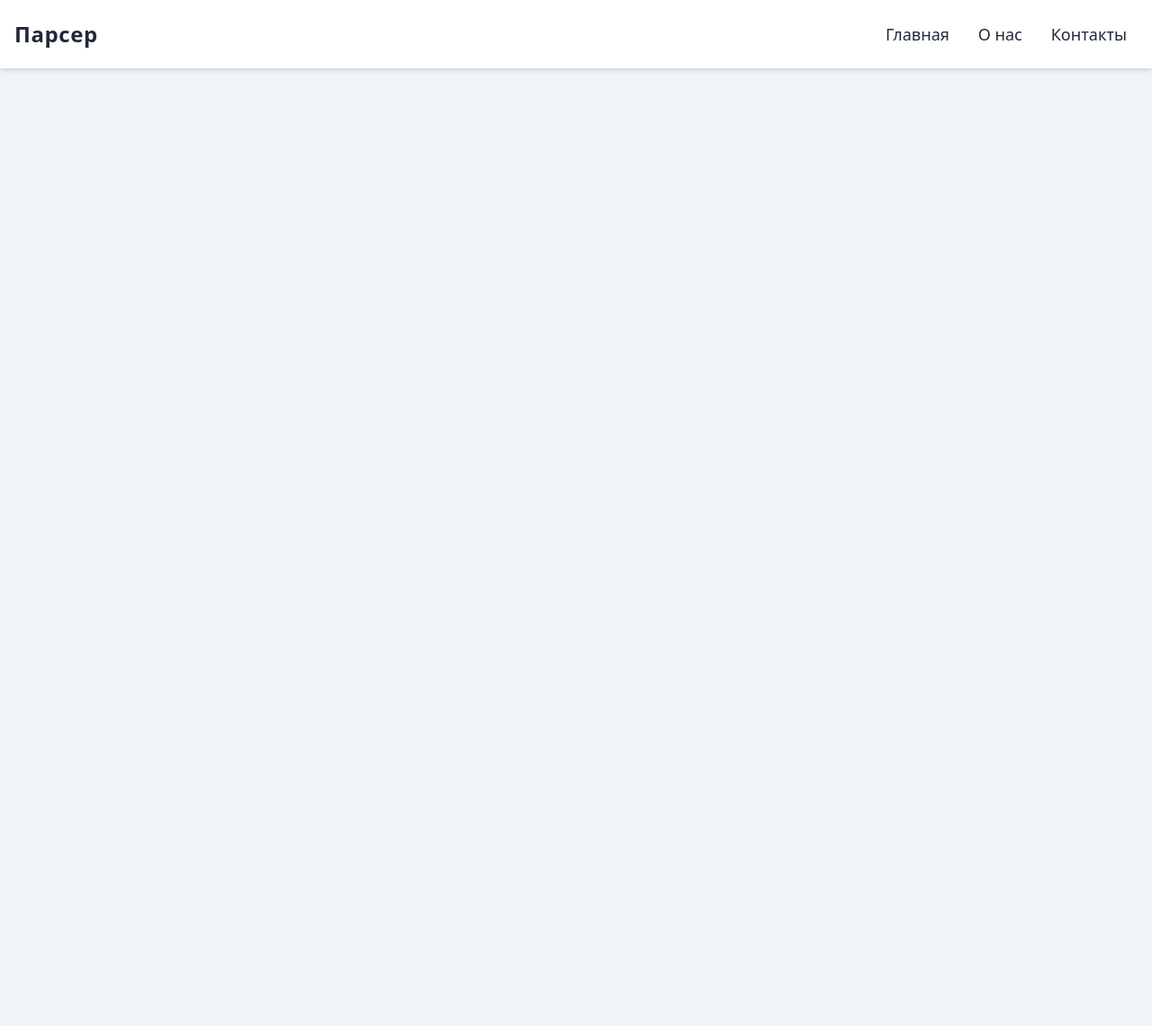
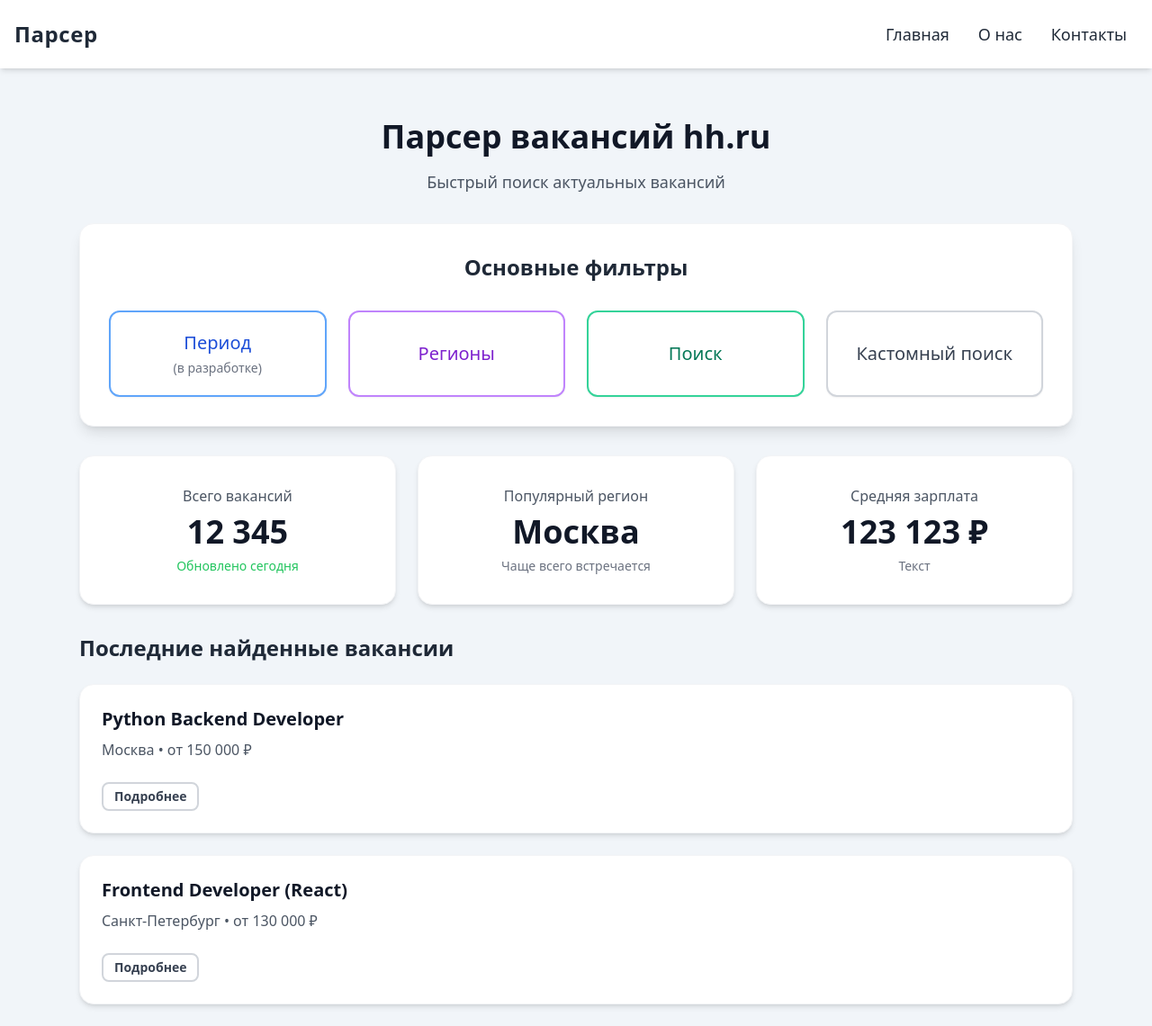
Before and after one commit to 4eLoBeK-001/HHParser, a Django app: page /home/ in a window 1280 px wide. Shown: the whole page at 90% size. Before the commit the page ends 79 px from the top, so only its background shows below. Run offline with Django 5.2, Linux system fonts and the light colour scheme; some libraries are stand-ins or nearby versions.

Commit message:
added the main page template

```diff
--- a/hh_app/urls.py
+++ b/hh_app/urls.py
@@ -7,7 +7,7 @@ app_name = 'hh_app'
 
 urlpatterns = [
     path('home/', views.home_page),
-    path('query/', views.searchquery_page),
+    path('query/', views.searchquery_page, name='searchquery_page'),
     path('vacancies/<str:search_query>/', views.statistics, name='statistics'),
     path('vacancies/<str:search_query>/detail/', views.detail_statistics, name='detail_statistics'),
 ]
--- a/templates/hh_app/content.html
+++ b/templates/hh_app/content.html
@@ -5,7 +5,7 @@
 
     <!-- Заголовок -->
     <h1 class="text-center text-5xl font-extrabold mb-10 text-gray-800">
-        Заголовок
+        Поиск
     </h1>
     <div class="bg-white p-8 rounded-2xl shadow-lg border border-gray-200">
 
--- a/templates/hh_app/home.html
+++ b/templates/hh_app/home.html
@@ -2,8 +2,93 @@
 
 {% block content %}
 
-<div id="content" class="max-w-6xl mx-auto mt-12 p-6">
+<div id="content" class="max-w-6xl mx-auto mt-8 p-6 space-y-8">
 
+    <!-- Заголовок -->
+    <div class="text-center space-y-4">
+        <h1 class="text-4xl font-bold text-gray-900">Парсер вакансий hh.ru</h1>
+        <p class="text-gray-600 text-lg">Быстрый поиск актуальных вакансий</p>
+    </div>
+
+    <!-- ОСНОВНЫЕ КНОПКИ -->
+    <div class="bg-white rounded-2xl shadow-lg p-8 border border-gray-100">
+        <h2 class="text-2xl font-semibold text-gray-800 mb-8 text-center">
+            Основные фильтры
+        </h2>
+
+        <div class="grid grid-cols-1 sm:grid-cols-2 lg:grid-cols-4 gap-6">
+            <!-- Период -->
+            <button class="bg-white border-2 border-blue-400 text-blue-700 text-xl py-5 hover:bg-blue-50 hover:border-blue-600 hover:text-blue-800 shadow-sm transition-all duration-200 rounded-xl font-medium flex flex-col items-center justify-center cursor-pointer space-y-1">
+                <span>Период</span>
+                <p class="text-gray-500 text-sm">(в разработке)</p>
+            </button>
+
+            <!-- Регионы -->
+            <button class="bg-white border-2 border-purple-400 text-purple-700 text-xl py-5 hover:bg-purple-50 hover:border-purple-600 hover:text-purple-800 shadow-sm transition-all duration-200 rounded-xl font-medium flex items-center justify-center cursor-pointer">
+                Регионы
+            </button>
+
+            <!-- Поиск (без заливки) -->
+            <a href="{% url 'hh_app:searchquery_page' %}" class="bg-white border-2 border-emerald-400 text-emerald-700 text-xl py-5 hover:bg-emerald-50 hover:border-emerald-600 hover:text-emerald-800 shadow-sm transition-all duration-200 rounded-xl font-medium flex items-center justify-center cursor-pointer">
+                Поиск
+            </a>
+
+            <!-- Кастомный поиск -->
+            <button class="bg-white border-2 border-gray-300 text-gray-700 text-xl py-5 hover:bg-gray-50 hover:border-gray-400 hover:text-gray-800 shadow-sm transition-all duration-200 rounded-xl font-medium flex items-center justify-center cursor-pointer">
+                Кастомный поиск
+            </button>
+        </div>
+    </div>
+
+
+    <!-- Статистика -->
+    <div class="grid grid-cols-1 md:grid-cols-3 gap-6">
+
+        <div class="bg-white p-8 rounded-2xl shadow-md border border-gray-100 text-center hover:shadow-lg transition-shadow duration-200">
+            <p class="text-gray-600 mb-2">Всего вакансий</p>
+            <p class="text-4xl font-bold text-gray-900 mb-1">12 345</p>
+            <p class="text-sm text-green-500 mt-2 font-medium">Обновлено сегодня</p>
+        </div>
+
+        <div class="bg-white p-8 rounded-2xl shadow-md border border-gray-100 text-center hover:shadow-lg transition-shadow duration-200">
+            <p class="text-gray-600 mb-2">Популярный регион</p>
+            <p class="text-4xl font-bold text-gray-900 mb-1">Москва</p>
+            <p class="text-sm text-gray-500 mt-2">Чаще всего встречается</p>
+        </div>
+
+        <div class="bg-white p-8 rounded-2xl shadow-md border border-gray-100 text-center hover:shadow-lg transition-shadow duration-200">
+            <p class="text-gray-600 mb-2">Средняя зарплата</p>
+            <p class="text-4xl font-bold text-gray-900 mb-1">123 123 ₽</p>
+            <p class="text-sm text-gray-500 mt-2">Текст</p>
+        </div>
+
+    </div>
+
+    <!-- Последние вакансии -->
+    <div class="space-y-6">
+        <h2 class="text-2xl font-semibold text-gray-800 mb-4">Последние найденные вакансии</h2>
+
+        <div class="bg-white p-6 rounded-2xl shadow-md border border-gray-100 hover:shadow-lg hover:border-gray-200 transition-all duration-200">
+            <h3 class="text-xl font-semibold text-gray-900">Python Backend Developer</h3>
+            <p class="text-gray-600 text-base mt-2">Москва • от 150 000 ₽</p>
+            <div class="mt-6">
+                <button class="btn btn-sm btn-outline border-2 border-gray-300 text-gray-700 hover:bg-gray-100 hover:border-gray-400 hover:text-gray-800 transition-all duration-200">
+                    Подробнее
+                </button>
+            </div>
+        </div>
+
+        <div class="bg-white p-6 rounded-2xl shadow-md border border-gray-100 hover:shadow-lg hover:border-gray-200 transition-all duration-200">
+            <h3 class="text-xl font-semibold text-gray-900">Frontend Developer (React)</h3>
+            <p class="text-gray-600 text-base mt-2">Санкт-Петербург • от 130 000 ₽</p>
+            <div class="mt-6">
+                <button class="btn btn-sm btn-outline border-2 border-gray-300 text-gray-700 hover:bg-gray-100 hover:border-gray-400 hover:text-gray-800 transition-all duration-200">
+                    Подробнее
+                </button>
+            </div>
+        </div>
+
+    </div>
 
 </div>
 
```
